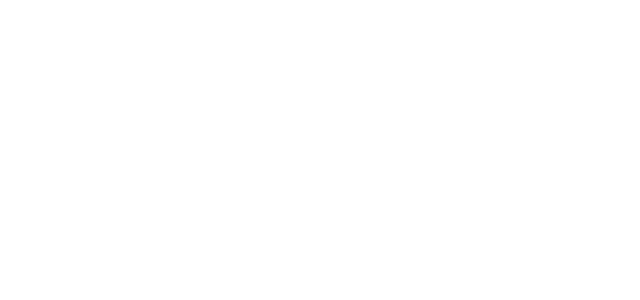
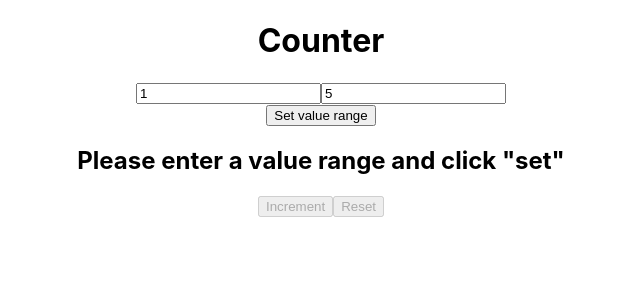
Before and after one commit to Verminas/counter, a React (Create React App) app: page / in a window 1280 px wide. Shown: the top 300 px of the page, without its empty margins (319-959 px from the left). Built offline with nearby package versions, Linux system fonts and the light colour scheme.

Commit message:
feat: add functionality for counter v2

```diff
--- a/src/App.tsx
+++ b/src/App.tsx
@@ -1,10 +1,113 @@
-import React from 'react';
+import React, {ChangeEvent, useEffect, useState} from 'react';
 import './App.css';
 
 function App() {
+  const warningMessage = 'Please enter a value range and click "set"';
+  const errorMessage = 'Invalid value'
+
+  const [value, setValue] = useState<number | string>(warningMessage);
+  const [minValue, setMinValue] = useState(1);
+  const [maxValue, setMaxValue] = useState(5);
+  const [isDisabled, setIsDisabled] = useState(false);
+  const [error, setError] = useState(false);
+
+
+  useEffect(() => {
+    const counterValue = localStorage.getItem('counterValue');
+    if (counterValue) {
+      setValue(JSON.parse(counterValue));
+      setIsDisabled(false);
+    } else {
+      setIsDisabled(true);
+    }
+  }, [])
+
+  useEffect(() => {
+    const minValue = localStorage.getItem('minValue');
+    const maxValue = localStorage.getItem('maxValue');
+
+    if(minValue && maxValue) {
+      setMinValue(JSON.parse(minValue));
+      setMaxValue(JSON.parse(maxValue));
+      setIsDisabled(false);
+    }
+  }, []);
+
+  useEffect(() => {
+    if(typeof value !== 'string') {
+      localStorage.setItem('counterValue', JSON.stringify(value));
+      setIsDisabled(false)
+
+      if(value >= maxValue) {
+        setIsDisabled(true)
+      } else {
+        setIsDisabled(false)
+      }
+    }
+  }, [value]);
+
+  useEffect(() => {
+    if(minValue >= maxValue || minValue < 0 || maxValue < 0) {
+      setError(true);
+      setIsDisabled(true);
+      setValue(errorMessage)
+      if(minValue < 0) {
+        setMinValue(-1);
+      }
+      if(maxValue < 0) {
+        setMaxValue(-1);
+      }
+    } else {
+      setError(false);
+      setIsDisabled(true);
+      setValue(warningMessage)
+    }
+    console.log(error)
+  }, [minValue, maxValue]);
+
+
+  function setRange(min: number, max: number) {
+    localStorage.setItem('minValue', JSON.stringify(min));
+    localStorage.setItem('maxValue', JSON.stringify(max));
+    localStorage.setItem('counterValue', JSON.stringify(min));
+
+    setValue(min);
+  }
+
+  function increment(value: number | string) {
+    if (typeof value === 'number') {
+      setValue(value + 1);
+    }
+  }
+
+  function reset(value: number | string) {
+    if (typeof value === 'number') {
+      setValue(minValue);
+    }
+  }
+
+  function updateMinValue(e: ChangeEvent<HTMLInputElement>) {
+    setMinValue(Number(e.currentTarget.value))
+  }
+
+  function updateMaxValue(e: ChangeEvent<HTMLInputElement>) {
+    setMaxValue(Number(e.currentTarget.value))
+  }
+
   return (
     <div className="App">
+      <h1>Counter</h1>
+      <div>
+        <input type="number" value={minValue} onChange={updateMinValue}/>
+        <input type="number" value={maxValue} onChange={updateMaxValue}/>
+      </div>
+      <button onClick={() => setRange(minValue, maxValue)} disabled={error}>Set value range</button>
 
+      <div>
+        <h2>{value}</h2>
+        <button onClick={() => increment(value)} disabled={error || isDisabled}>Increment</button>
+        <button onClick={() => reset(value)} disabled={typeof value === 'string'}>Reset</button>
+      </div>
     </div>
   );
 }
```
